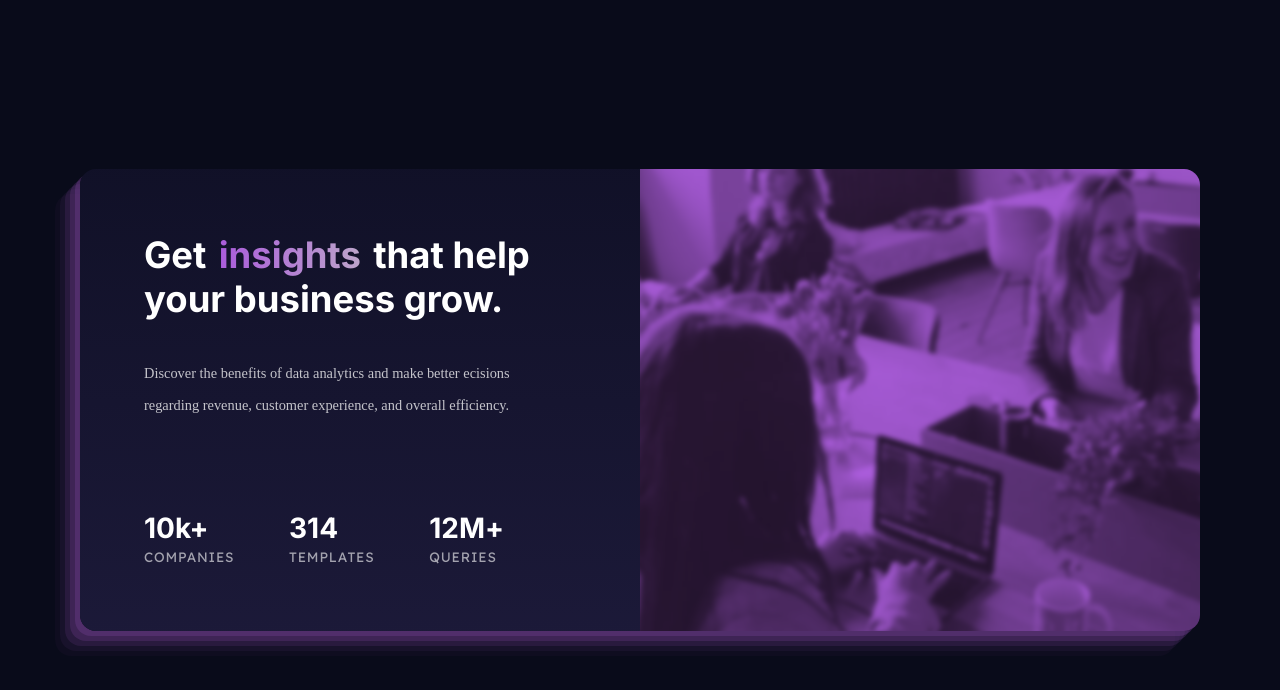
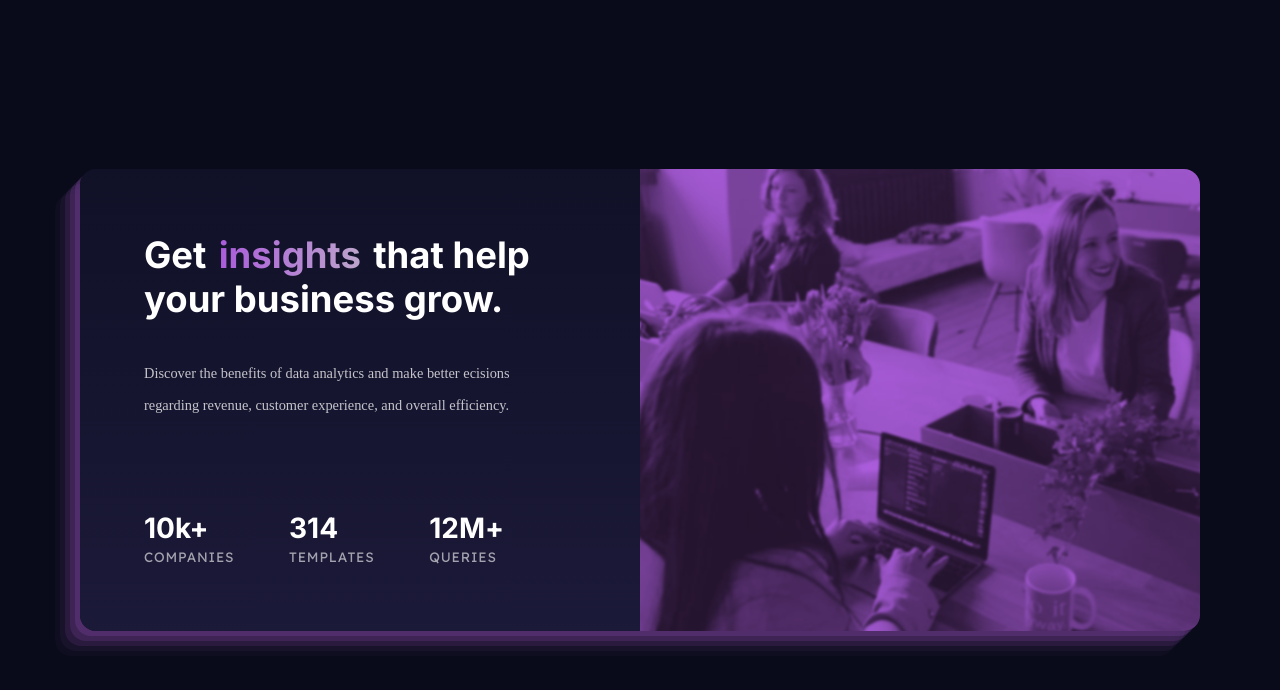
Before and after one commit to Lukiticas/stats-preview-card, a plain HTML site: page index.html in a window 1280 px wide. In both pictures the pointer is over the element 920 px from the left and 399 px from the top of the page. Drawn offline with Linux system fonts and the light colour scheme.

Commit message:
new transition

```diff
--- a/styles/index.css
+++ b/styles/index.css
@@ -176,8 +176,8 @@ body {
 }
 
 .main__hero:hover {
-  transform: scale(1.2);
-  filter: blur(2px);
+  transform: scale(1.1);
+  filter: blur(1px);
 }
 
 .stats__item > * {
```
